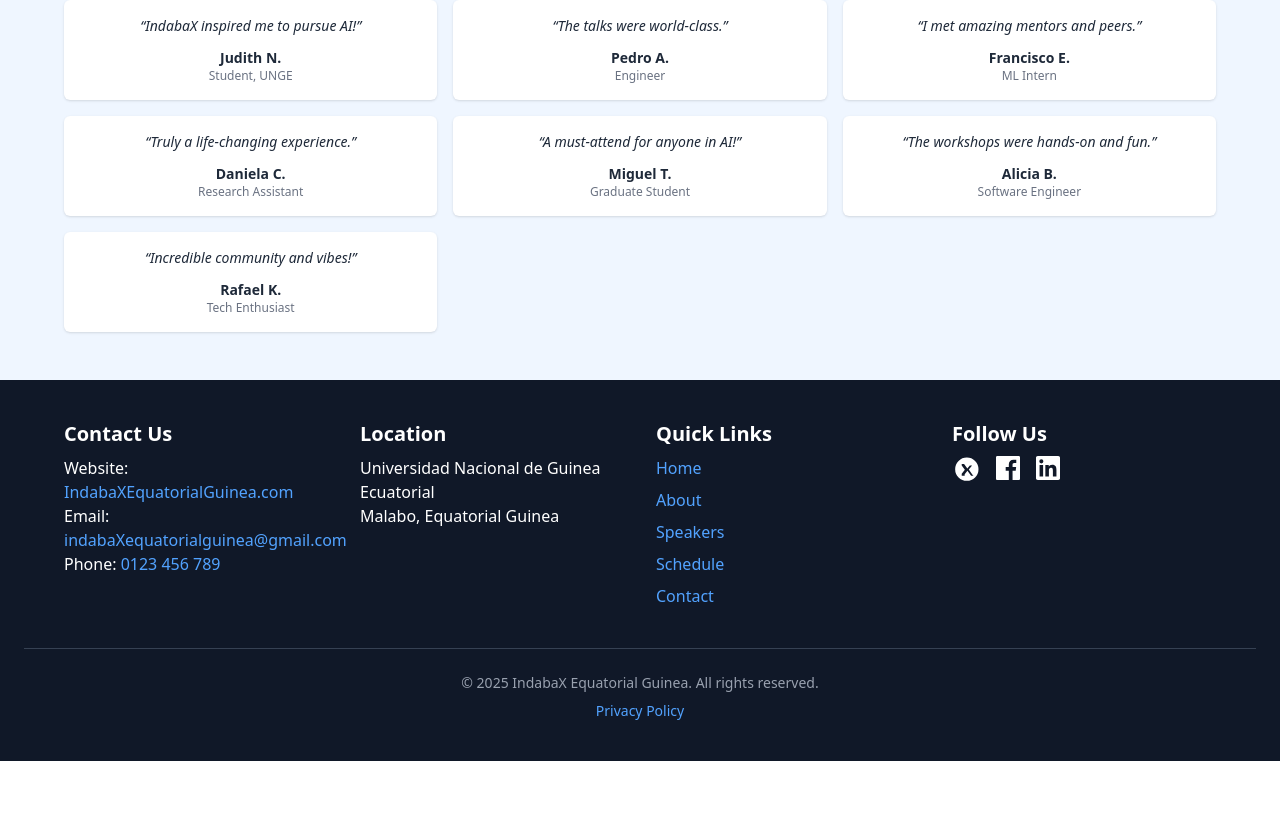
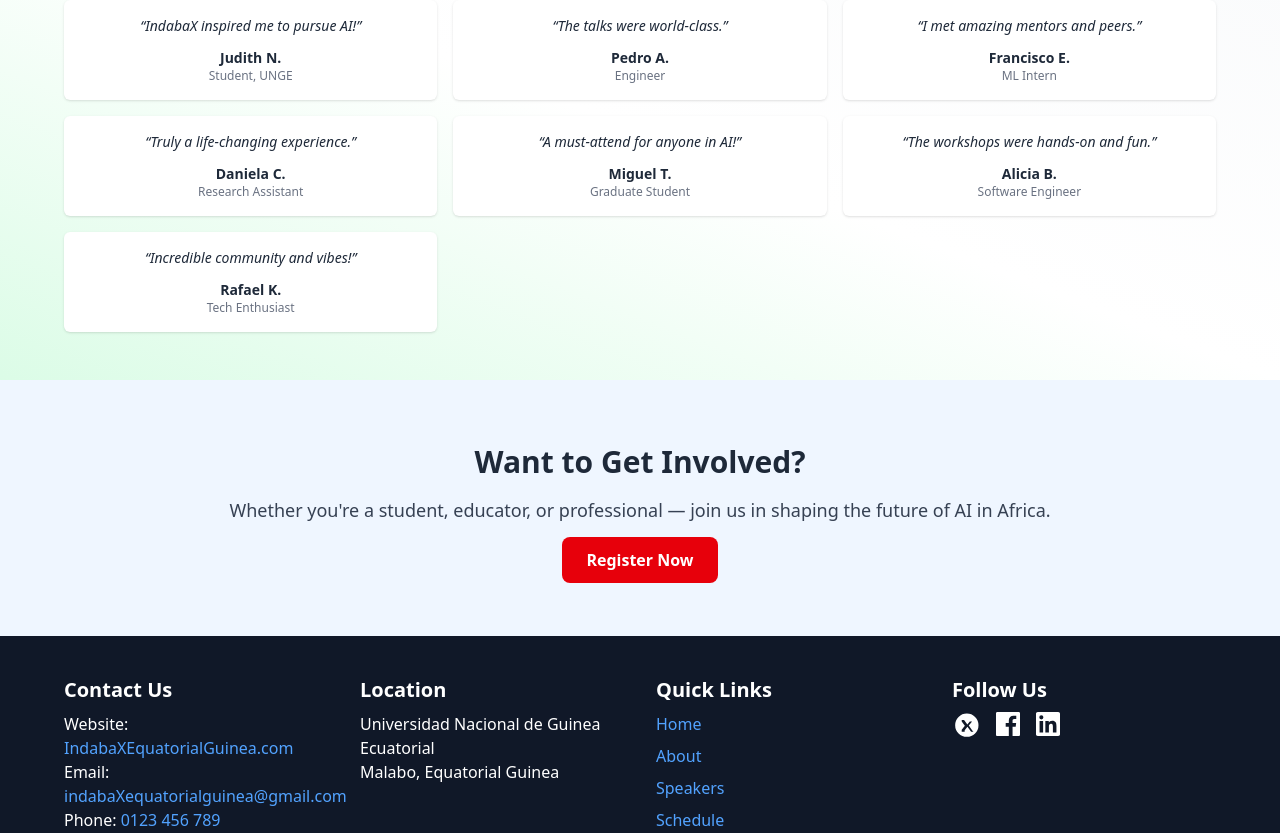
Before and after one commit to NeoPhetoane/IndabaX_Equatorial_Guinea, a React (Vite) app: page / in a window 1280 px wide. Shown: the part 3314-4147 px from the top of the page. Before the commit the page ends 4075 px from the top, so only its background shows below. Built offline with nearby package versions, Linux system fonts and the light colour scheme.

Commit message:
Testimonial background changed, call to action added to Home page and language toggle styling adjusted.

```diff
--- a/src/components/Navbar.jsx
+++ b/src/components/Navbar.jsx
@@ -41,7 +41,7 @@ const Navbar = () => {
 
         {/* Mobile Toggle Button */}
         <button
-          className="md:hidden text-white text-lg font-semibold focus:outline-none"
+          className="md:hidden text-gray-900 text-lg font-semibold focus:outline-none"
           onClick={() => setIsOpen(!isOpen)}
         >
           {isOpen ? "✕" : "☰"}
@@ -50,7 +50,7 @@ const Navbar = () => {
 
       {/* Mobile Menu */}
       {isOpen && (
-        <div className="md:hidden px-4 pb-4 flex flex-col space-y-2 bg-green-800">
+        <div className="md:hidden px-4 pb-4 flex flex-col space-y-2 bg-gray-100">
           <Link to="/" className={linkClass} onClick={() => setIsOpen(false)}>
             Home
           </Link>
--- a/src/pages/Home.jsx
+++ b/src/pages/Home.jsx
@@ -220,7 +220,7 @@ export default function Home() {
       </section>
 
       {/* Testimonials */}
-      <section className="bg-blue-50 py-12 px-4">
+      <section className="bg-gradient-to-tr from-green-100 via-white to-gray-50 py-12 px-4">
         <div className="max-w-6xl mx-auto">
           <h2 className="text-3xl font-bold text-center mb-8">
             What People Are Saying
@@ -239,6 +239,21 @@ export default function Home() {
           </div>
         </div>
       </section>
+
+      {/* Call to Action */}
+      <section className="bg-blue-50 py-16 text-center">
+        <h2 className="text-3xl font-bold mb-4">Want to Get Involved?</h2>
+        <p className="text-lg mb-6 text-gray-700">
+          Whether you're a student, educator, or professional — join us in
+          shaping the future of AI in Africa.
+        </p>
+        <Link
+          to="/registration"
+          className="bg-red-600 hover:bg-green-700 text-white font-semibold py-3 px-6 rounded-lg transition"
+        >
+          Register Now
+        </Link>
+      </section>
     </main>
   );
 }
```
